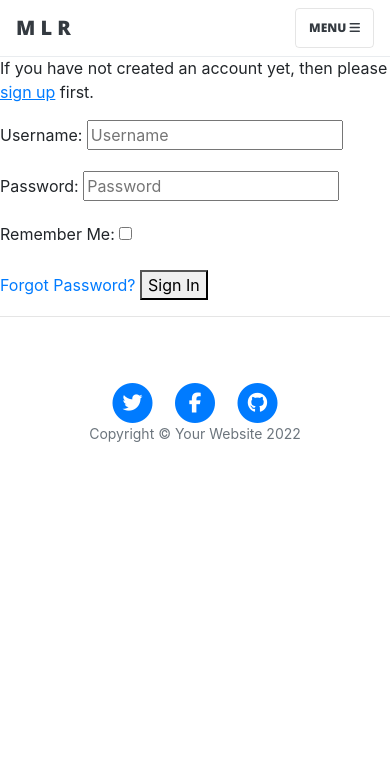
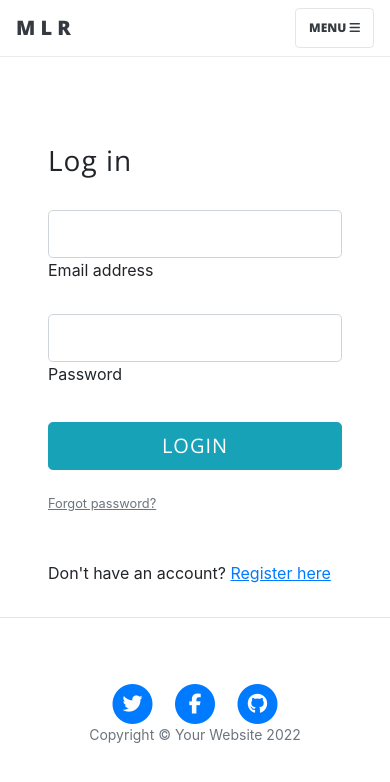
Before and after one commit to Code-Institute-Submissions/onabz-MAR_Blog_DecResub, a Django app: page /accounts/login/ in a window 390 px wide. Shown: the top 782 px of the page. Run offline with Django 3.2, Linux system fonts and the light colour scheme; some libraries are stand-ins or nearby versions.

Commit message:
Edit login template

```diff
--- a/static/css/style.css
+++ b/static/css/style.css
@@ -0,0 +1,13 @@
+.bg-image-vertical {
+    position: relative;
+    overflow: hidden;
+    background-repeat: no-repeat;
+    background-position: right center;
+    background-size: auto 100%;
+    }
+
+    @media (min-width: 1025px) {
+    .h-custom-2 {
+    height: 100%;
+    }
+    }
--- a/templates/account/login.html
+++ b/templates/account/login.html
@@ -7,40 +7,62 @@
 
 {% block content %}
 
-<h1>{% trans "Sign In" %}</h1>
+<!-- <h1>{% trans "Sign In" %}</h1>
 
-{% get_providers as socialaccount_providers %}
-
-{% if socialaccount_providers %}
-<p>{% blocktrans with site.name as site_name %}Please sign in with one
-of your existing third party accounts. Or, <a href="{{ signup_url }}">sign up</a>
-for a {{ site_name }} account and sign in below:{% endblocktrans %}</p>
-
-<div class="socialaccount_ballot">
-
-  <ul class="socialaccount_providers">
-    {% include "socialaccount/snippets/provider_list.html" with process="login" %}
-  </ul>
-
-  <div class="login-or">{% trans 'or' %}</div>
-
-</div>
-
-{% include "socialaccount/snippets/login_extra.html" %}
-
-{% else %}
 <p>{% blocktrans %}If you have not created an account yet, then please
 <a href="{{ signup_url }}">sign up</a> first.{% endblocktrans %}</p>
-{% endif %}
 
 <form class="login" method="POST" action="{% url 'account_login' %}">
   {% csrf_token %}
-  {{ form.as_p }}
+
   {% if redirect_field_value %}
   <input type="hidden" name="{{ redirect_field_name }}" value="{{ redirect_field_value }}" />
   {% endif %}
-  <a class="button secondaryAction" href="{% url 'account_reset_password' %}">{% trans "Forgot Password?" %}</a>
   <button class="primaryAction" type="submit">{% trans "Sign In" %}</button>
-</form>
+</form> -->
+
+<div class="row">
+  <div class="col-sm-6 pt-5 text-black" id="login_body">
+
+    <!-- <div class="px-5 ms-xl-4">
+      <i class="fas fa-crow fa-2x me-3 pt-5 mt-xl-4" style="color: #709085;"></i>
+      <span class="h1 fw-bold mb-0">MLR</span>
+    </div> -->
+
+    <div class="d-flex align-items-center px-5 ms-xl-4 mt-5 pt-5 pt-xl-0 mt-xl-n5">
+
+      <form style="width: 23rem;">
+
+        <h3 class="fw-normal mb-3 pb-3" style="letter-spacing: 1px;">Log in</h3>
+
+        <div class="form-outline mb-4">
+          <input type="email" id="form2Example18" class="form-control form-control-lg" />
+          <label class="form-label" for="form2Example18">Email address</label>
+        </div>
+
+        <div class="form-outline mb-4">
+          <input type="password" id="form2Example28" class="form-control form-control-lg" />
+          <label class="form-label" for="form2Example28">Password</label>
+        </div>
+
+        <div class="pt-1 mb-4">
+          <button class="btn btn-info btn-lg btn-block" type="button">Login</button>
+        </div>
+
+        <p class="small mb-5 pb-lg-2"><a class="text-muted" href="#!">Forgot password?</a></p>
+        <p>Don't have an account? <a href="#!" class="link-info">Register here</a></p>
+
+      </form>
+
+    </div>
+
+  </div>
+  <div class="col-sm-6 px-0 d-none d-sm-block">
+    <img src="https://mdbcdn.b-cdn.net/img/Photos/new-templates/bootstrap-login-form/img3.webp"
+      alt="Login image" class="w-100 vh-100" style="object-fit: cover; object-position: left;">
+  </div>
+</div>
+</div>
+</section>
 
 {% endblock %}
--- a/templates/base.html
+++ b/templates/base.html
@@ -23,7 +23,7 @@
 
     <!-- Navigation -->
     <nav class="navbar navbar-expand-lg navbar-light fixed-top" id="mainNav">
-        <div class="container">
+        <div class="container-fluid">
             <a class="navbar-brand" href="{% url 'home' %}">M L R</a>
             <button class="navbar-toggler navbar-toggler-right" type="button" data-toggle="collapse"
                 data-target="#navbarResponsive" aria-controls="navbarResponsive" aria-expanded="false"
```
